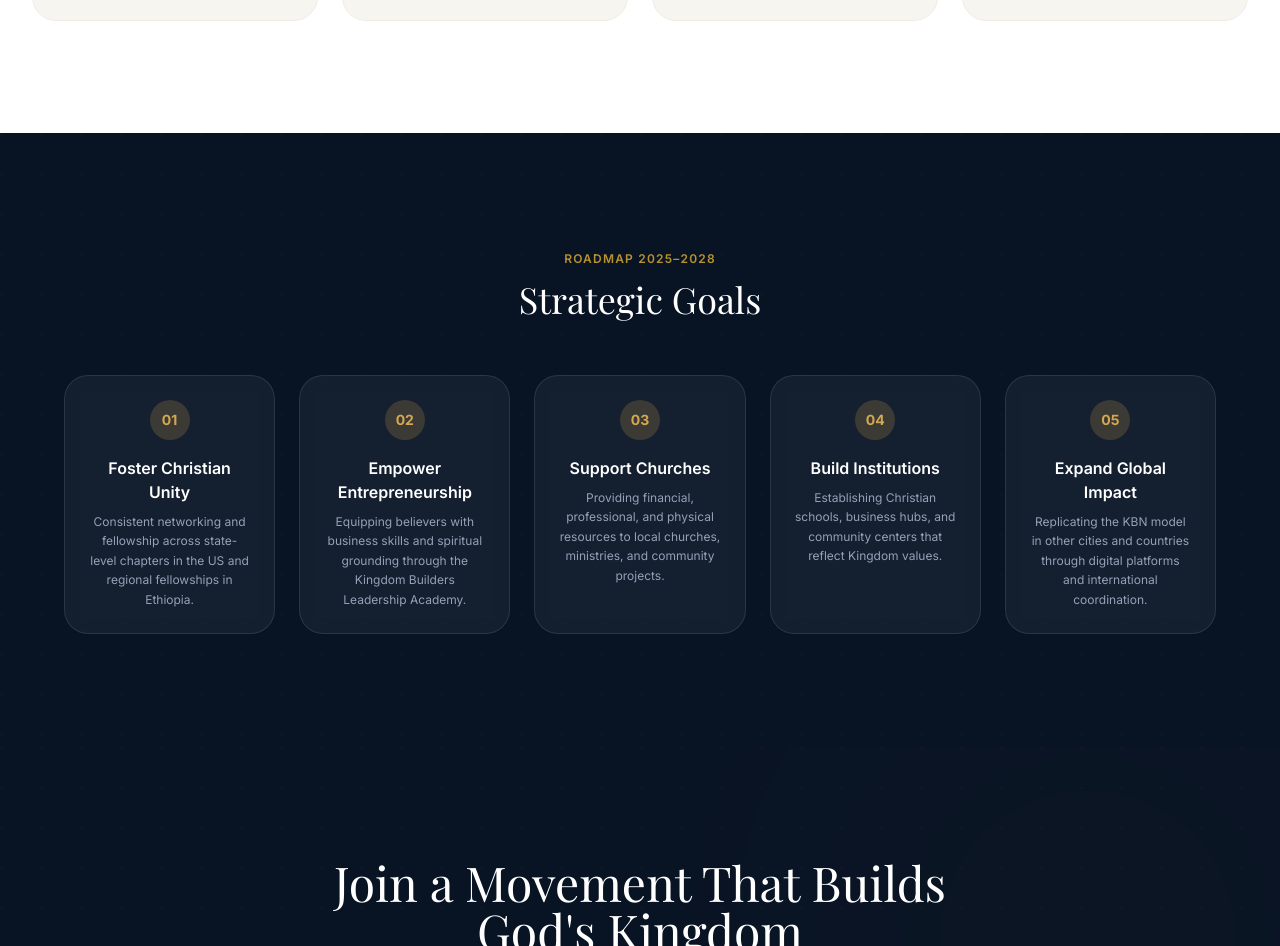
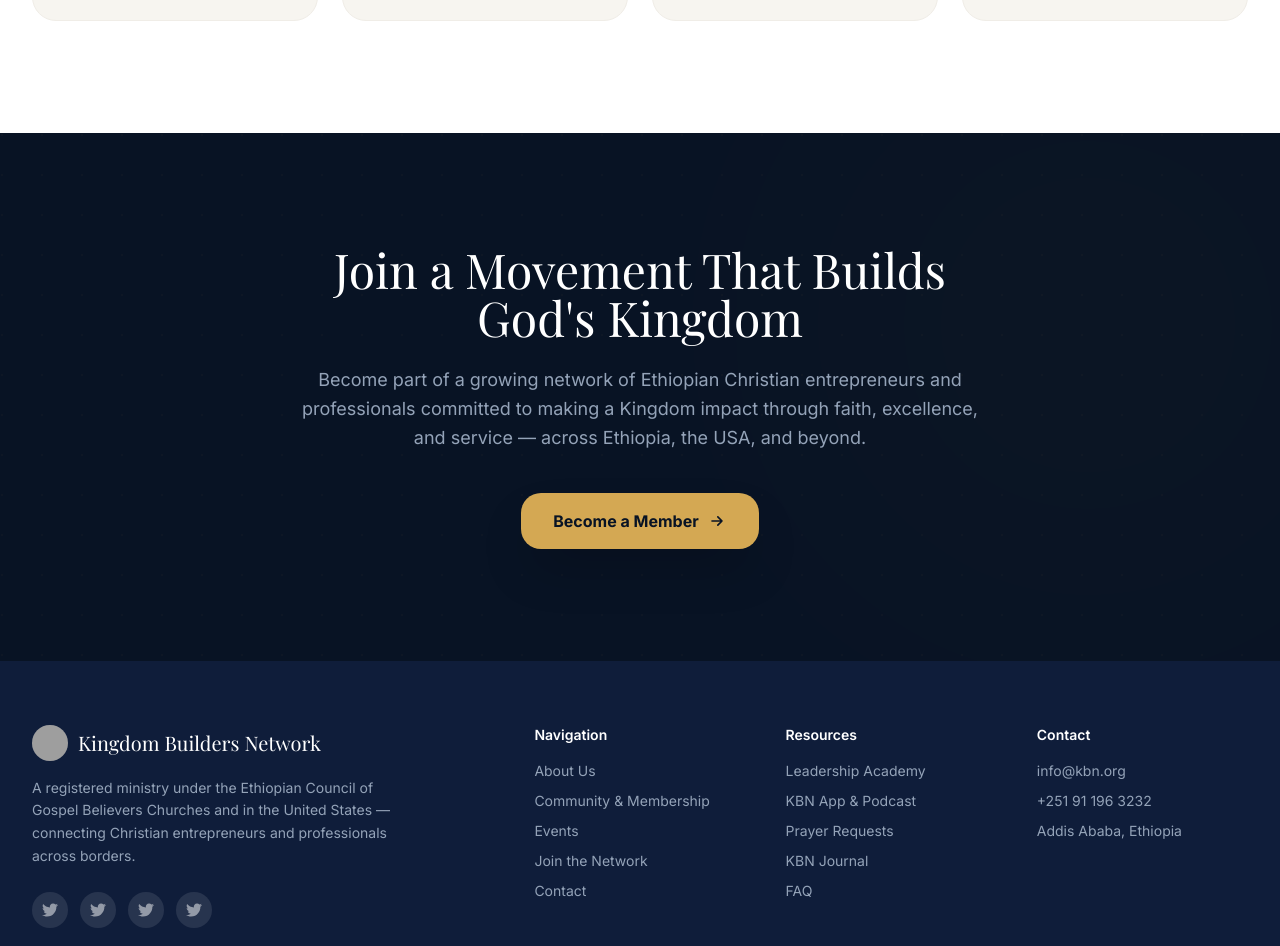
Before and after one commit to zeruFili/builders, a React (Vite) app: page / in a window 1280 px wide. Shown: the part 7554-8500 px from the top of the page. Built offline with nearby package versions, Linux system fonts and the light colour scheme; grey boxes are pictures that could not be loaded; a web font is replaced by a local one.

Commit message:
fix: update strategic goals section heading
Remove the Roadmap 2025–2028 / Strategic Goals section from the landing page

Update About Us heading to match the landing page

Use "Roadmap 2025–2028" as the overline and "Strategic Goals" as the title

Remove the section subtitle

```diff
--- a/src/App.tsx
+++ b/src/App.tsx
@@ -517,29 +517,6 @@ export default function App() {
         </div>
       </section>
 
-      {/* Strategic Goals */}
-      <section className="py-16 sm:py-20 md:py-28 bg-[var(--brand-dark)] text-white relative overflow-hidden">
-        <div className="absolute inset-0 opacity-[0.03]" style={{ backgroundImage: 'radial-gradient(circle at 2px 2px, #D4A853 1px, transparent 0)', backgroundSize: '40px 40px' }} />
-        <div className="relative max-w-7xl mx-auto px-4 md:px-8">
-          <SectionHeading overline="Roadmap 2025–2028" title="Strategic Goals" light />
-          <div className="grid sm:grid-cols-2 lg:grid-cols-5 gap-6 max-w-6xl mx-auto">
-            {[
-              { num: '01', title: 'Foster Christian Unity', desc: 'Consistent networking and fellowship across state-level chapters in the US and regional fellowships in Ethiopia.' },
-              { num: '02', title: 'Empower Entrepreneurship', desc: 'Equipping believers with business skills and spiritual grounding through the Kingdom Builders Leadership Academy.' },
-              { num: '03', title: 'Support Churches', desc: 'Providing financial, professional, and physical resources to local churches, ministries, and community projects.' },
-              { num: '04', title: 'Build Institutions', desc: 'Establishing Christian schools, business hubs, and community centers that reflect Kingdom values.' },
-              { num: '05', title: 'Expand Global Impact', desc: 'Replicating the KBN model in other cities and countries through digital platforms and international coordination.' },
-            ].map(goal => (
-              <div key={goal.num} className="bg-white/5 backdrop-blur-sm rounded-2xl border border-white/10 p-6 text-center group card-hover">
-                <div className="w-10 h-10 rounded-full bg-[var(--accent)]/20 flex items-center justify-center mx-auto mb-4 text-[var(--accent)] text-sm font-bold">{goal.num}</div>
-                <h3 className="font-semibold text-white mb-2">{goal.title}</h3>
-                <p className="text-xs text-[#94A3B8] leading-relaxed">{goal.desc}</p>
-              </div>
-            ))}
-          </div>
-        </div>
-      </section>
-
 
       {/* CTA */}
       <section id="join" className="py-16 sm:py-20 md:py-28 bg-[var(--brand-dark)] relative overflow-hidden">
--- a/src/components/AboutUsPage.tsx
+++ b/src/components/AboutUsPage.tsx
@@ -245,7 +245,7 @@ export default function AboutUsPage({ onBack }: { onBack: () => void }) {
       {/* Strategic Objectives */}
       <section className="py-12 sm:py-16 md:py-24">
         <div className="max-w-7xl mx-auto px-4 sm:px-6 md:px-8">
-          <SectionHeading overline="Our Mission" title="Strategic Objectives" subtitle="Five pillars that guide everything we do." />
+          <SectionHeading overline="Roadmap 2025–2028" title="Strategic Goals" />
           <div className="grid grid-cols-1 xs:grid-cols-2 lg:grid-cols-5 gap-4 sm:gap-6 max-w-6xl mx-auto">
             {[
               { num: '01', title: 'Foster Christian Unity', desc: 'Through consistent networking and fellowship.' },
```
